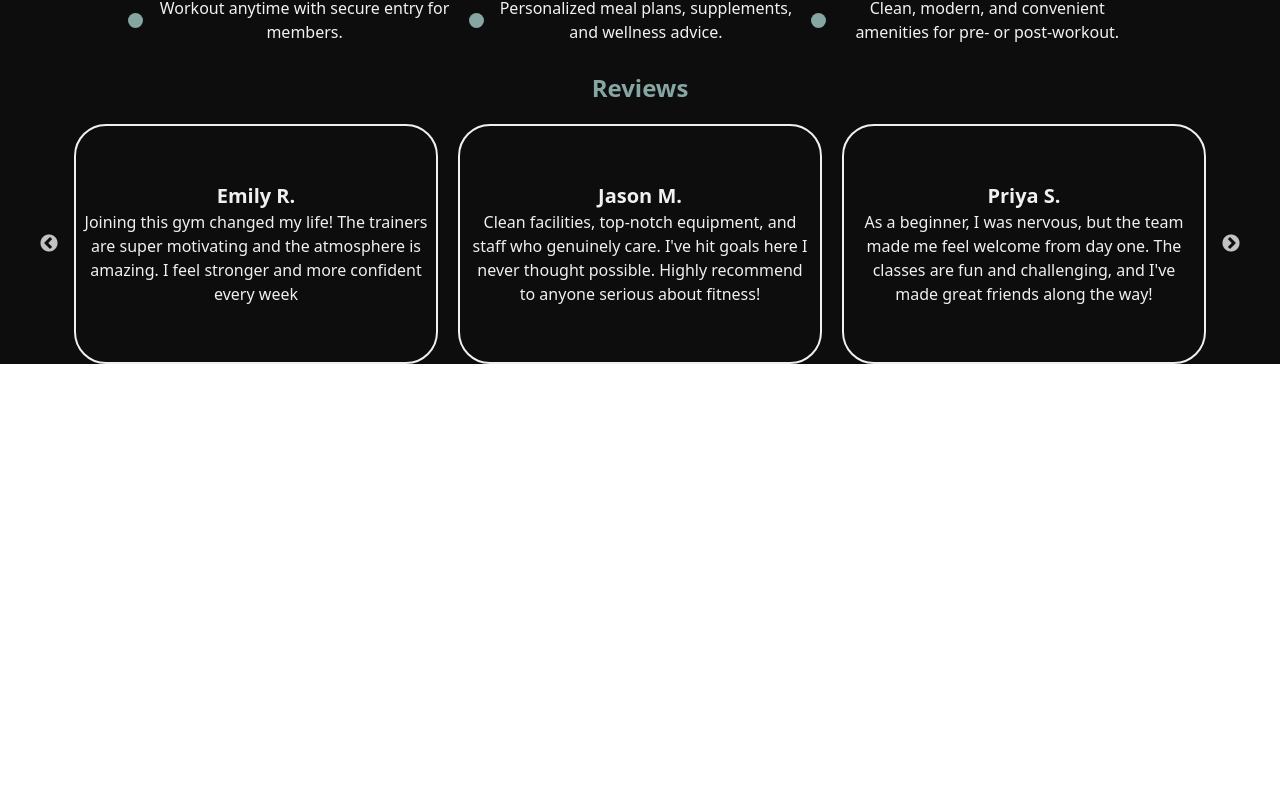
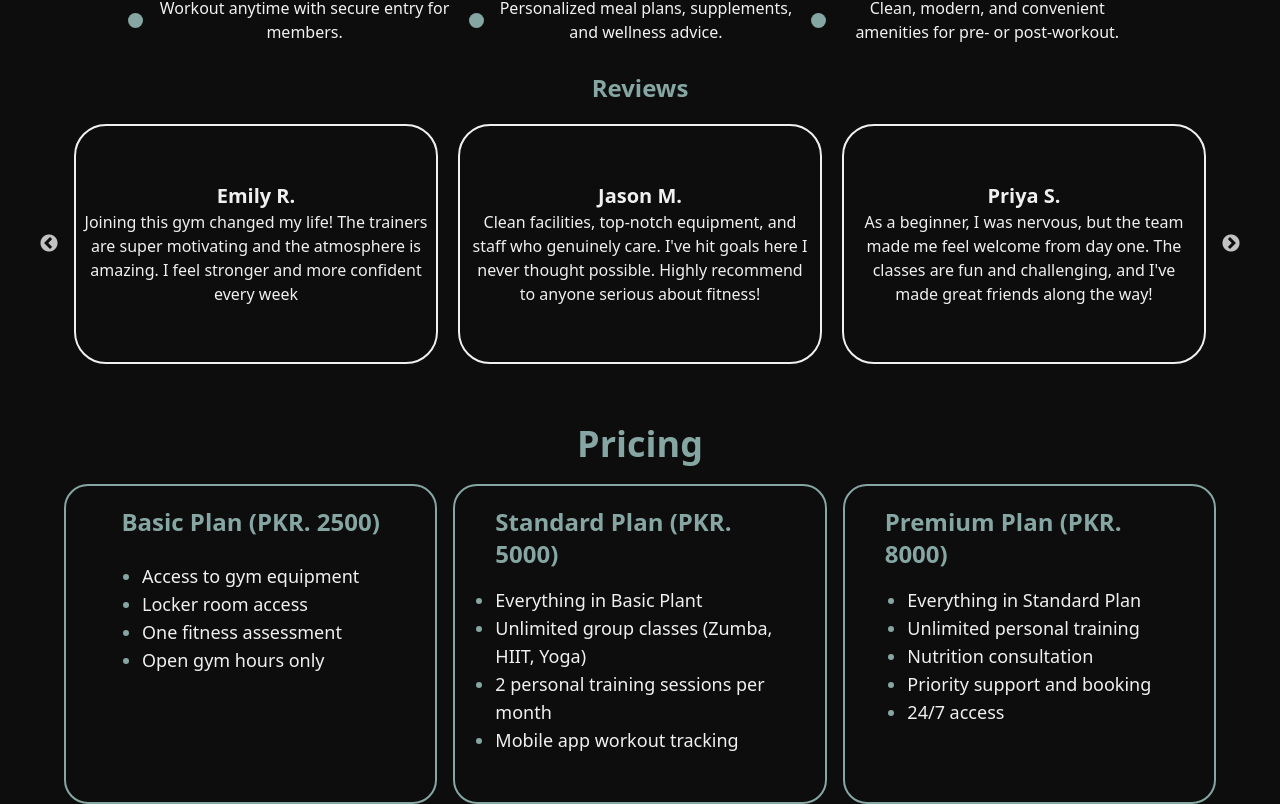
Before and after one commit to adeelahmed09/gymapp, a Next.js app: page / in a window 1280 px wide. Shown: the part 1348-2152 px from the top of the page. Before the commit the page ends 1712 px from the top, so only its background shows below. Built offline with nearby package versions, Linux system fonts and the light colour scheme.

Commit message:
Add pricing section to About Us component with plan details

```diff
--- a/src/app/components/AboutUs.js
+++ b/src/app/components/AboutUs.js
@@ -31,6 +31,37 @@ function AboutUs() {
             <div className="sm:w-[90vw] w-[80vw]  ">
                 <Carousel/>
             </div>
+            <h1  className="text-4xl mt-10  text-[#85A6A2] font-bold">Pricing</h1>
+            <div className="w-[90vw] gap-4  grid sm:grid-cols-3  grid-cols-1 ">
+                <div className="flex h-[40vh] pt-5 rounded-3xl items-center flex-col gap-6 border-2 px-10 border-[#85A6A2]">
+                    <h1 className="text-2xl text-[#85A6A2] font-bold">Basic Plan (PKR. 2500)</h1>
+                    <ul className="text-[#f0f0f0] text-lg marker:text-[#85A6A2] list-disc ">
+                        <li><p>Access to gym equipment</p></li>
+                        <li><p>Locker room access</p></li>
+                        <li><p>One fitness assessment</p></li>
+                        <li><p>Open gym hours only</p></li>
+                    </ul>
+                </div>
+                <div className="flex  h-[40vh] pt-5 rounded-3xl items-center flex-col gap-4 border-2 px-10 border-[#85A6A2]">
+                    <h1 className="text-2xl text-[#85A6A2] font-bold"> Standard Plan (PKR. 5000)</h1>
+                    <ul className="text-[#f0f0f0] text-lg marker:text-[#85A6A2] list-disc">
+                        <li><p>Everything in Basic Plant</p></li>
+                        <li><p>Unlimited group classes (Zumba, HIIT, Yoga)</p></li>
+                        <li><p>2 personal training sessions per month</p></li>
+                        <li><p>Mobile app workout tracking</p></li>
+                    </ul>
+                </div>
+                <div className="flex  h-[40vh] pt-5 rounded-3xl items-center flex-col gap-4 border-2 px-10 border-[#85A6A2]">
+                    <h1 className="text-2xl text-[#85A6A2] font-bold">Premium Plan (PKR. 8000)</h1>
+                    <ul className="text-[#f0f0f0] text-lg marker:text-[#85A6A2] list-disc ">
+                        <li><p>Everything in Standard Plan</p></li>
+                        <li><p>Unlimited personal training</p></li>
+                        <li><p>Nutrition consultation</p></li>
+                        <li><p>Priority support and booking</p></li>
+                        <li><p>24/7 access</p></li>
+                    </ul>
+                </div>
+            </div>
         </div>
     )
 }
```
